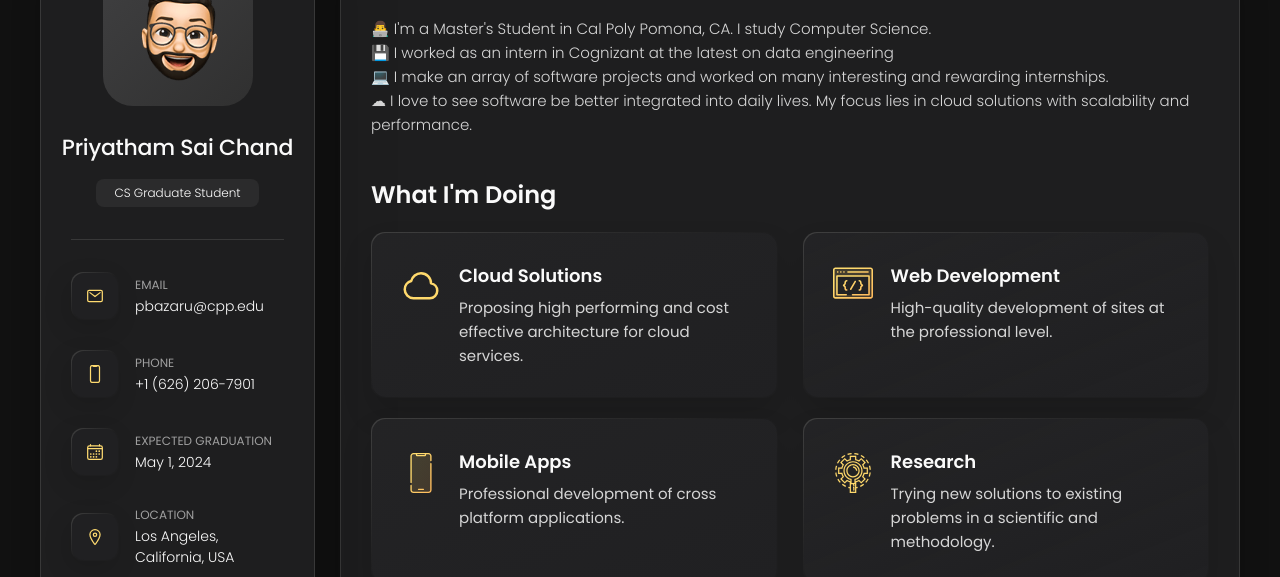
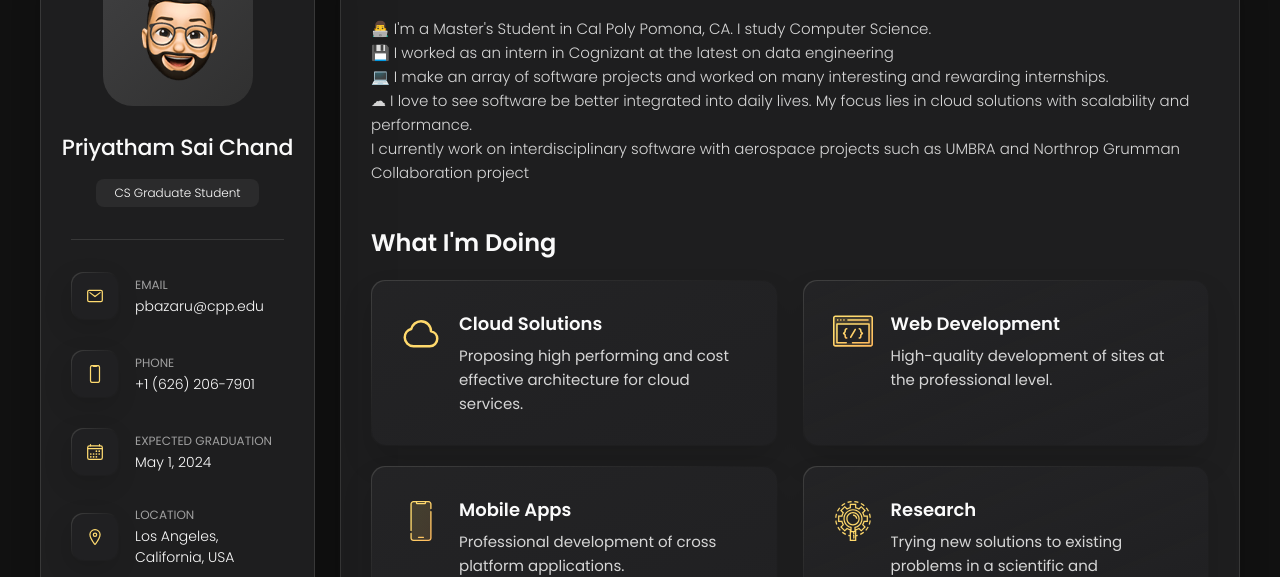
Before and after one commit to Priyatham-sai-chand/Priyatham-sai-chand.github.io, a plain HTML site: page index.html in a window 1280 px wide. Shown: the part 162-739 px from the top of the page. Drawn offline with nearby package versions, Linux system fonts and the light colour scheme.

Commit message:
add umbra and ngcp into bio

```diff
--- a/index.html
+++ b/index.html
@@ -191,6 +191,8 @@
 			<li>💾 I worked as an intern in Cognizant at the latest on data engineering</li>
 			<li>💻 I make an array of software projects and worked on many interesting and rewarding internships.</li>
 			<li>☁ I love to see software be better integrated into daily lives. My focus lies in cloud solutions with scalability and performance.</li>
+			<li>I currently work on interdisciplinary software with aerospace projects such as UMBRA and Northrop Grumman Collaboration project</li>
+
 
 		</ul>
           <p>
```
